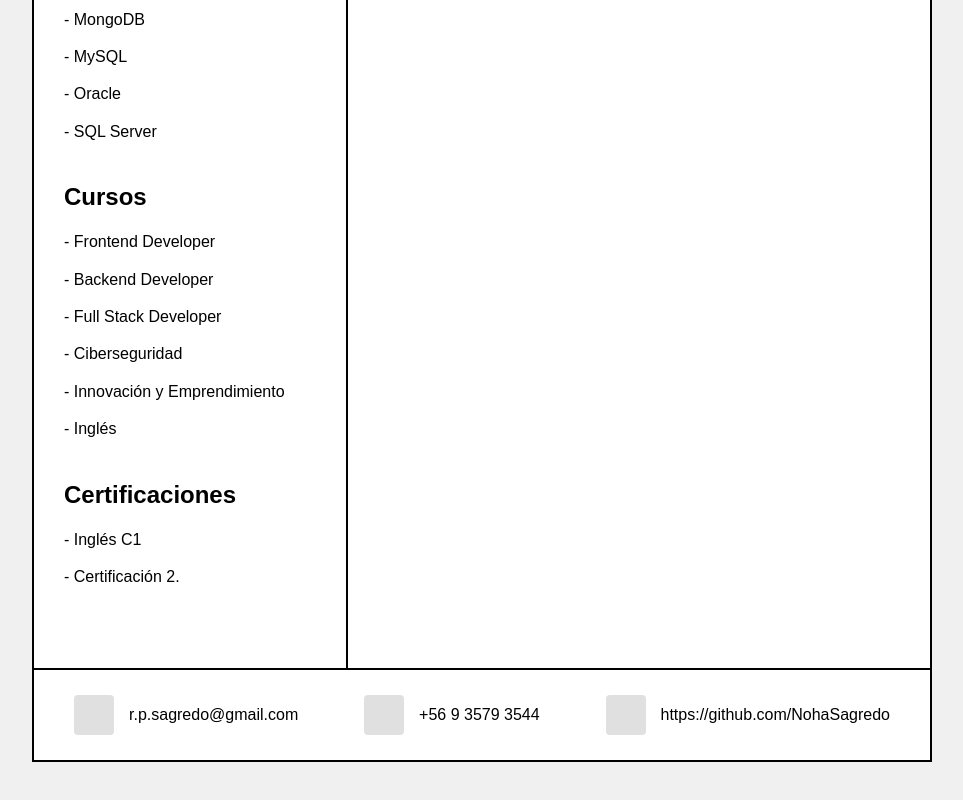
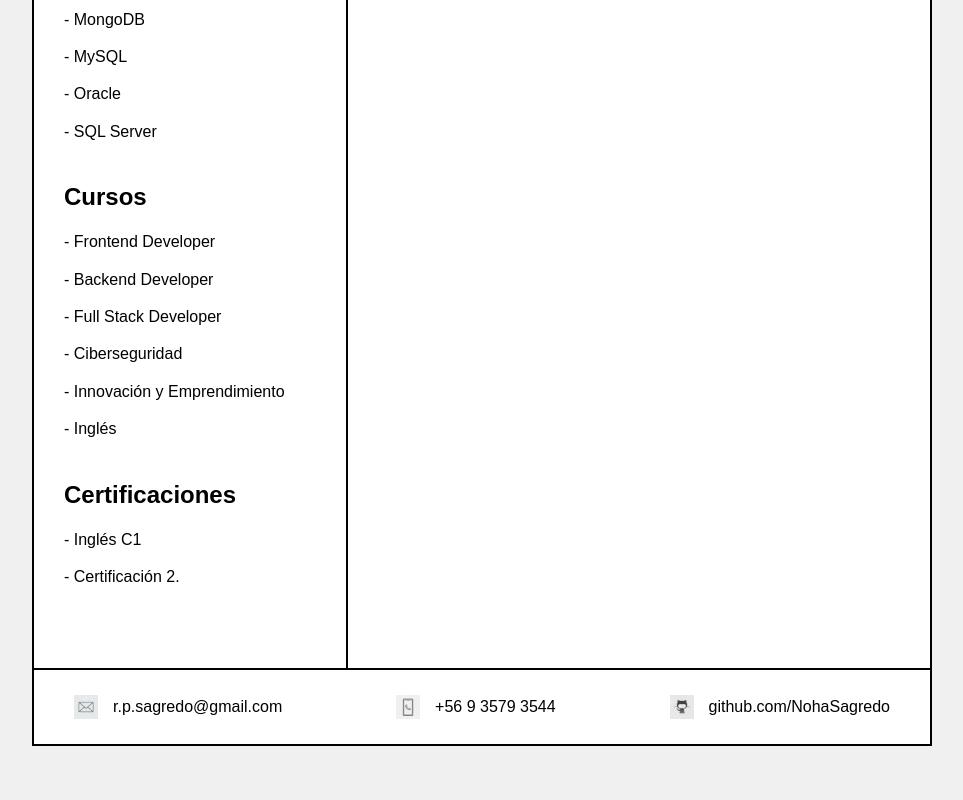
Before and after one commit to NohaSagredo/CurriculumVITAE, a plain HTML site: page index.html in a window 1280 px wide. Shown: the part 1055-1855 px from the top of the page, without its empty margins (158-1121 px from the left). Drawn offline with Linux system fonts and the light colour scheme.

Commit message:
Agregar logos al footer

```diff
--- a/css/stylesheet.css
+++ b/css/stylesheet.css
@@ -101,14 +101,22 @@ footer {
     gap: 15px;
 }
 
-.icono-placeholder {
-    width: 40px;
-    height: 40px;
-    background-color: #e0e0e0;
-    border-radius: 4px;
+.footer-icon {
+    width: 24px;
+    height: 24px;
+    object-fit: contain;
+}
+
+.contacto-link {
     display: flex;
     align-items: center;
-    justify-content: center;
+    gap: 15px;
+    text-decoration: none;
+    color: inherit;
+}
+
+.contacto-link:hover {
+    color: #007bff;
 }
 
 .contacto-item p {
--- a/index.html
+++ b/index.html
@@ -96,18 +96,20 @@
 
         <footer>
             <div class="contacto-item">
-                <div class="icono-placeholder"></div>
+                <img src="assets/email.png" alt="Email" class="footer-icon">
                 <p>r.p.sagredo@gmail.com</p>
             </div>
 
             <div class="contacto-item">
-                <div class="icono-placeholder"></div>
+                <img src="assets/phone.png" alt="Teléfono" class="footer-icon">
                 <p>+56 9 3579 3544</p>
             </div>
 
             <div class="contacto-item">
-                <div class="icono-placeholder"></div>
-                <p>https://github.com/NohaSagredo</p>
+                <a href="https://github.com/NohaSagredo" target="_blank" class="contacto-link">
+                    <img src="assets/github.png" alt="GitHub" class="footer-icon">
+                    <p>github.com/NohaSagredo</p>
+                </a>
             </div>
         </footer>
 
```
Also changed, not shown: assets/email.png (added), assets/github.png (added), assets/phone.png (added).
